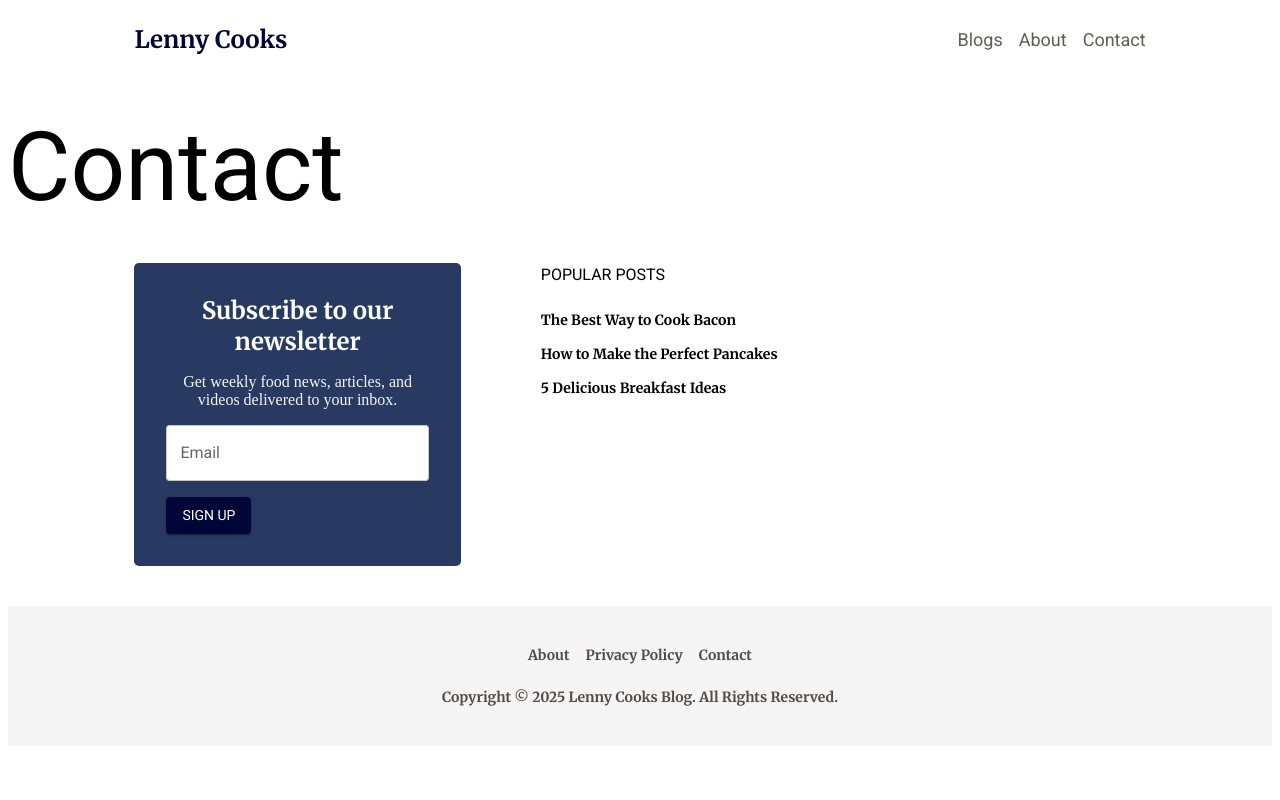
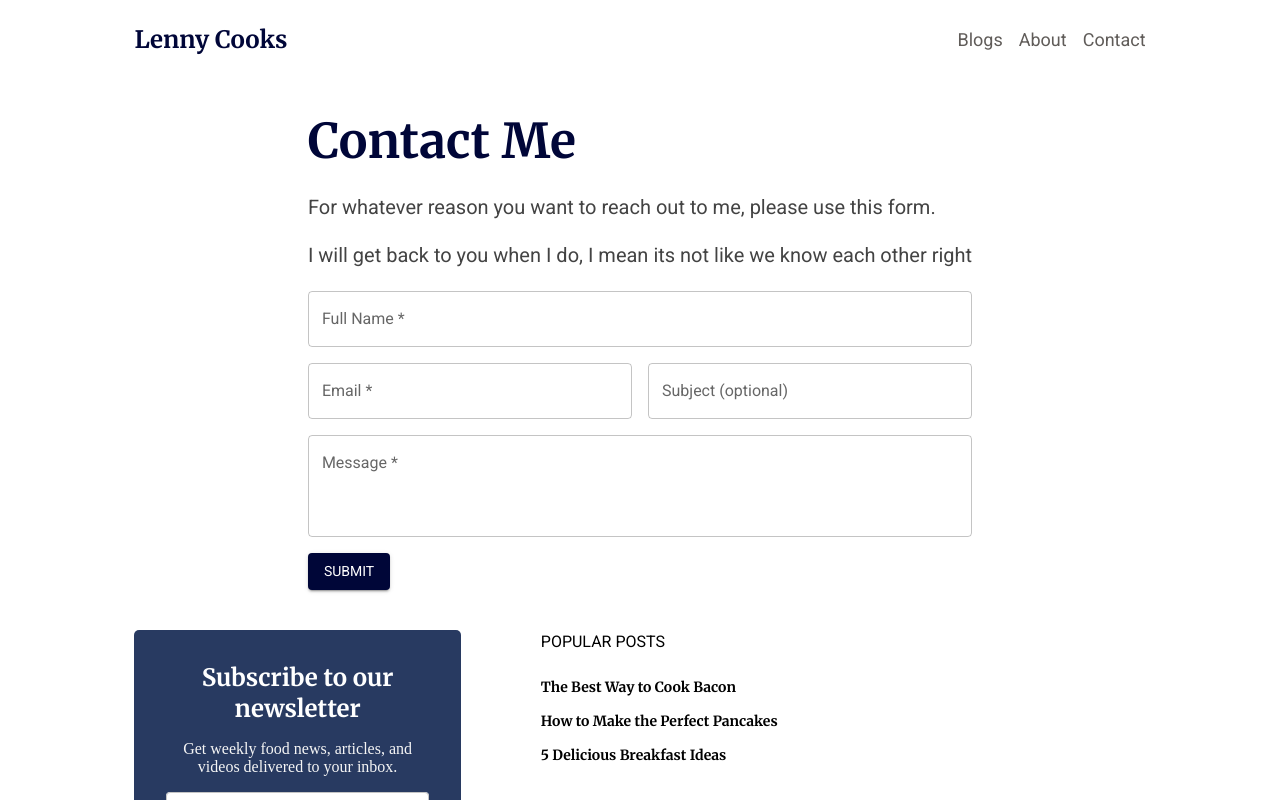
Before and after one commit to Marumo-ProG/lenny-cooks, a Next.js app: page /contact in a window 1280 px wide. Shown: the top 800 px of the page. Built offline with nearby package versions, Linux system fonts and the light colour scheme; what @mui/material-nextjs would draw is missing.

Commit message:
about and contact us forms done

```diff
--- a/src/app/contact/page.js
+++ b/src/app/contact/page.js
@@ -1,8 +1,111 @@
+"use client";
+
+// Forms
+import { useForm, Controller } from "react-hook-form";
+
 // MUI
 import Typography from "@mui/material/Typography";
+import Stack from "@mui/material/Stack";
+import TextField from "@mui/material/TextField";
+import Button from "@mui/material/Button";
+
+// Utils
+import { PageGutter, Colors } from "@/common/constants";
 
 const Contact = () => {
-    return <Typography variant="h1">Contact</Typography>;
+    const { control, handleSubmit } = useForm();
+
+    const handleFormSubmit = (data) => {
+        console.log(data);
+    };
+    return (
+        <Stack px={PageGutter} spacing={3} maxWidth="800px" alignSelf="center">
+            <Typography variant="bigTitle">Contact Me</Typography>
+            <Typography variant="blogText">
+                For whatever reason you want to reach out to me, please use this form.
+                <br />
+                <br />I will get back to you when I do, I mean its not like we know each other right
+            </Typography>
+            <form onSubmit={handleSubmit(handleFormSubmit)}>
+                <Stack spacing={2}>
+                    <Controller
+                        name="full_name"
+                        control={control}
+                        rules={{
+                            required: "Required",
+                        }}
+                        render={({ field, fieldState: { error } }) => (
+                            <TextField
+                                {...field}
+                                label="Full Name *"
+                                variant="outlined"
+                                error={!!error}
+                                helperText={error ? error.message : null}
+                                fullWidth
+                            />
+                        )}
+                    />
+                    <Stack direction={{ xs: "column", sm: "row" }} spacing={2}>
+                        <Controller
+                            name="email"
+                            control={control}
+                            rules={{
+                                required: "Required",
+                            }}
+                            render={({ field, fieldState: { error } }) => (
+                                <TextField
+                                    {...field}
+                                    label="Email *"
+                                    variant="outlined"
+                                    error={!!error}
+                                    helperText={error ? error.message : null}
+                                    fullWidth
+                                />
+                            )}
+                        />
+                        <Controller
+                            name="subject"
+                            control={control}
+                            render={({ field }) => (
+                                <TextField
+                                    {...field}
+                                    label="Subject (optional)"
+                                    variant="outlined"
+                                    fullWidth
+                                />
+                            )}
+                        />
+                    </Stack>
+                    <Controller
+                        name="message"
+                        control={control}
+                        rules={{
+                            required: "Required",
+                        }}
+                        render={({ field, fieldState: { error } }) => (
+                            <TextField
+                                {...field}
+                                multiline
+                                rows={3}
+                                label="Message *"
+                                variant="outlined"
+                                error={!!error}
+                                helperText={error ? error.message : null}
+                                fullWidth
+                            />
+                        )}
+                    />
+                    <Button
+                        type="submit"
+                        variant="contained"
+                        sx={{ backgroundColor: Colors.title, width: "fit-content" }}
+                    >
+                        Submit
+                    </Button>
+                </Stack>
+            </form>
+        </Stack>
+    );
 };
 
 export default Contact;
```
Also changed, not shown: src/app/about/page.js (+43 -1 lines), src/app/blogs/[slug]/component/KeepReadingList.js (+6 -1 lines), src/assets/images/lenny.jpg (added).
